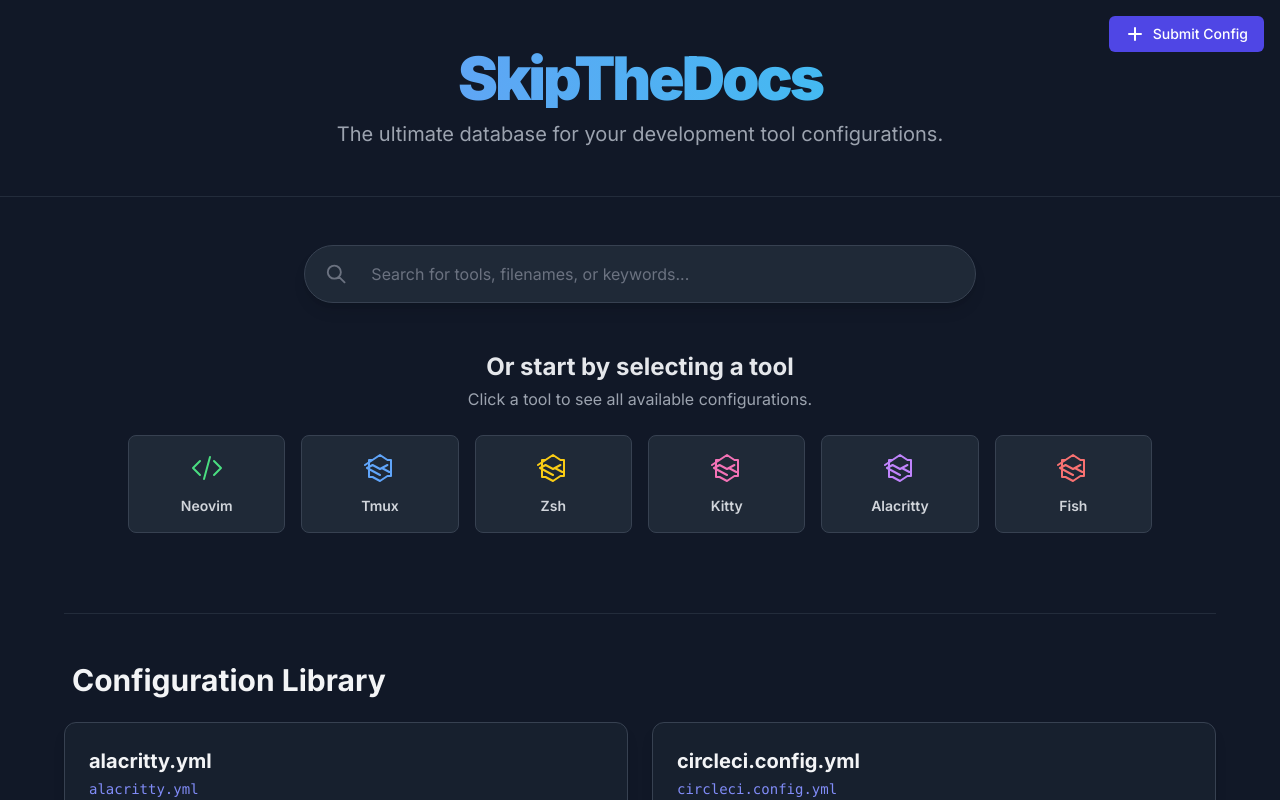
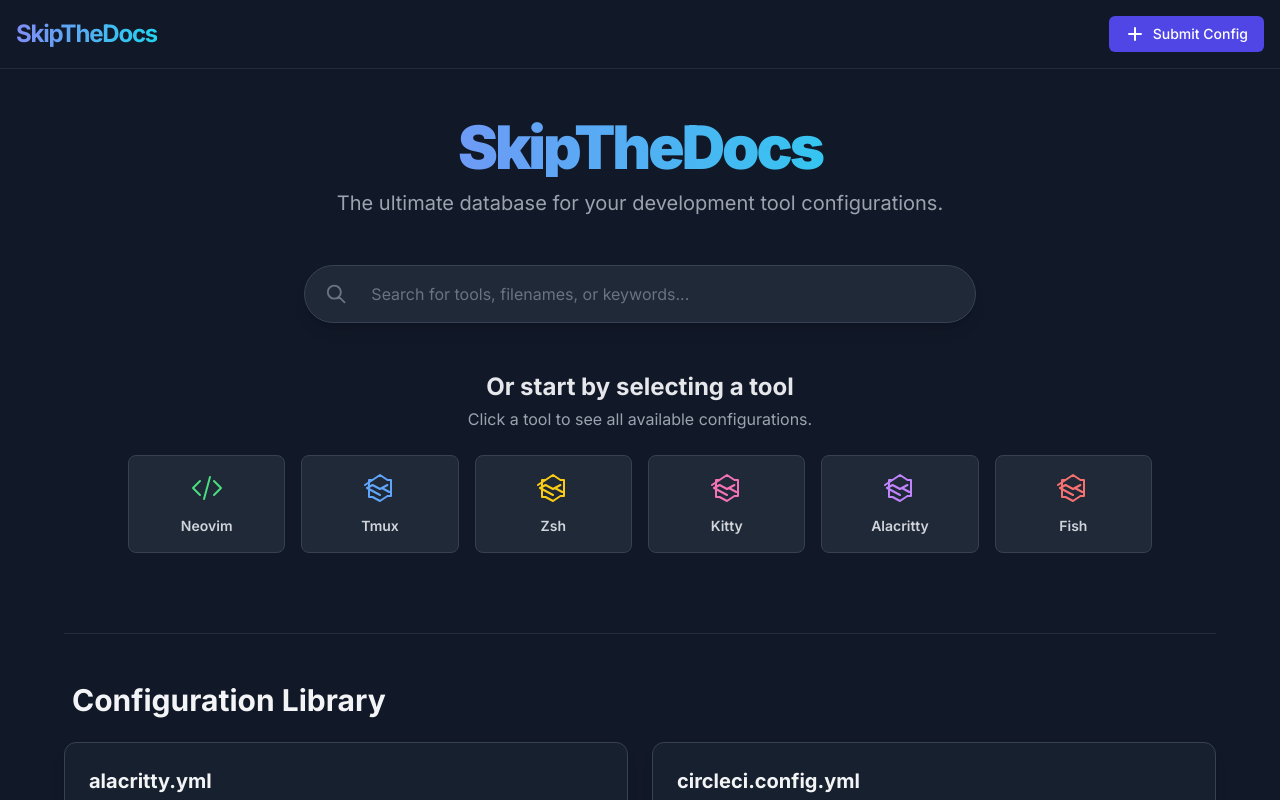
Before and after one commit to Theblackcat98/SkipTheDocs, a React (Vite) app: page / in a window 1280 px wide. Shown: the top 800 px of the page. Built offline with nearby package versions, Linux system fonts and the light colour scheme.

Commit message:
headerbar

```diff
--- a/App.tsx
+++ b/App.tsx
@@ -7,6 +7,7 @@
 import type { ConfigFile, PopularTool, ConfigData } from './types.ts';
 import { POPULAR_TOOLS } from './constants.tsx';
 import matter from 'gray-matter';
+import SkipTheDocs from './components/SkipTheDocs.tsx';
 
 const App: React.FC = () => {
   const [configs, setConfigs] = useState<ConfigFile[]>([]);
@@ -156,6 +157,7 @@
       <Header onSubmitClick={() => setIsSubmissionFormOpen(true)} />
       <main className="container mx-auto px-4 py-8 sm:py-12">
         <div className="flex flex-col items-center gap-12">
+          <SkipTheDocs onSubmitClick={() => setIsSubmissionFormOpen(true)} />
           <SearchBar
             filterTerm={filterTerm}
             setFilterTerm={setFilterTerm}
--- a/components/Header.tsx
+++ b/components/Header.tsx
@@ -1,13 +1,16 @@
 import React from 'react';
-
 interface HeaderProps {
   onSubmitClick: () => void;
 }
-
 const Header: React.FC<HeaderProps> = ({ onSubmitClick }) => {
   return (
-    <header className="relative py-8 sm:py-12 border-b border-gray-700/50">
-      <div className="absolute right-4 top-4">
+    <header className="sticky-header bg-gray-900 py-4 border-b border-gray-700/50">
+      <div className="container mx-auto px-4 flex justify-between items-center">
+        <div className="text-center">
+          <h1 className="text-2xl font-bold tracking-tighter text-transparent bg-clip-text bg-gradient-to-r from-indigo-400 to-cyan-400">
+            SkipTheDocs
+          </h1>
+        </div>
         <button
           onClick={onSubmitClick}
           className="px-4 py-2 text-sm font-medium text-white bg-indigo-600 rounded-md hover:bg-indigo-500 transition-colors flex items-center gap-2"
@@ -18,16 +21,7 @@
           Submit Config
         </button>
       </div>
-      <div className="text-center">
-        <h1 className="text-4xl sm:text-5xl md:text-6xl font-extrabold tracking-tighter text-transparent bg-clip-text bg-gradient-to-r from-indigo-400 to-cyan-400">
-          SkipTheDocs
-        </h1>
-        <p className="mt-3 text-lg sm:text-xl max-w-2xl mx-auto text-gray-400">
-          The ultimate database for your development tool configurations.
-        </p>
-      </div>
     </header>
   );
 };
-
 export default Header;
--- a/components/Modal.tsx
+++ b/components/Modal.tsx
@@ -64,6 +64,17 @@
               <div>
                 <h2 className="text-xl font-bold text-gray-100">{config.toolName}</h2>
                 <p className="text-sm text-indigo-400 font-mono">{config.fileName}</p>
+                <div className="text-xs text-gray-400 mt-1">
+                  <span>Author: {config.author}</span> | <span>Version: {config.version}</span>
+                  {config.repositoryUrl && (
+                    <>
+                      {' | '}
+                      <a href={config.repositoryUrl} target="_blank" rel="noopener noreferrer" className="text-indigo-400 hover:underline">
+                        GitHub
+                      </a>
+                    </>
+                  )}
+                </div>
               </div>
               <button onClick={onClose} className="p-2 rounded-full text-gray-400 hover:text-white hover:bg-gray-700 transition-colors" aria-label="Close modal">
                 <svg xmlns="http://www.w3.org/2000/svg" className="h-6 w-6" fill="none" viewBox="0 0 24 24" stroke="currentColor">
--- /dev/null
+++ b/components/SkipTheDocs.tsx
@@ -0,0 +1,21 @@
+import React from "react";
+
+interface SkipTheDocsProps {
+  onSubmitClick: () => void;
+}
+
+const SkipTheDocs: React.FC<SkipTheDocsProps> = ({ onSubmitClick }) => {
+  return (
+
+      <div className="text-center">
+        <h1 className="text-4xl sm:text-5xl md:text-6xl font-extrabold tracking-tighter text-transparent bg-clip-text bg-gradient-to-r from-indigo-400 to-cyan-400">
+          SkipTheDocs
+        </h1>
+        <p className="mt-3 text-lg sm:text-xl max-w-2xl mx-auto text-gray-400">
+          The ultimate database for your development tool configurations.
+        </p>
+      </div>
+  );
+}
+
+export default SkipTheDocs;
--- a/index.css
+++ b/index.css
@@ -1,3 +1,9 @@
 @tailwind base;
 @tailwind components;
 @tailwind utilities;
+
+.sticky-header {
+    position: sticky;
+    top: 0;
+    z-index: 50;
+}
--- a/src/metadata.json
+++ b/src/metadata.json
@@ -1,5 +1,6 @@
 {
   "name": "SkipTheDocs",
   "description": "A searchable database of high-quality configuration files for various development tools. Find and customize configs for Neovim, Tmux, Zsh, and more.",
+    "githubUrl": "https://github.com/theblackcat98/SkipTheDocs",
   "requestFramePermissions": []
 }
```
